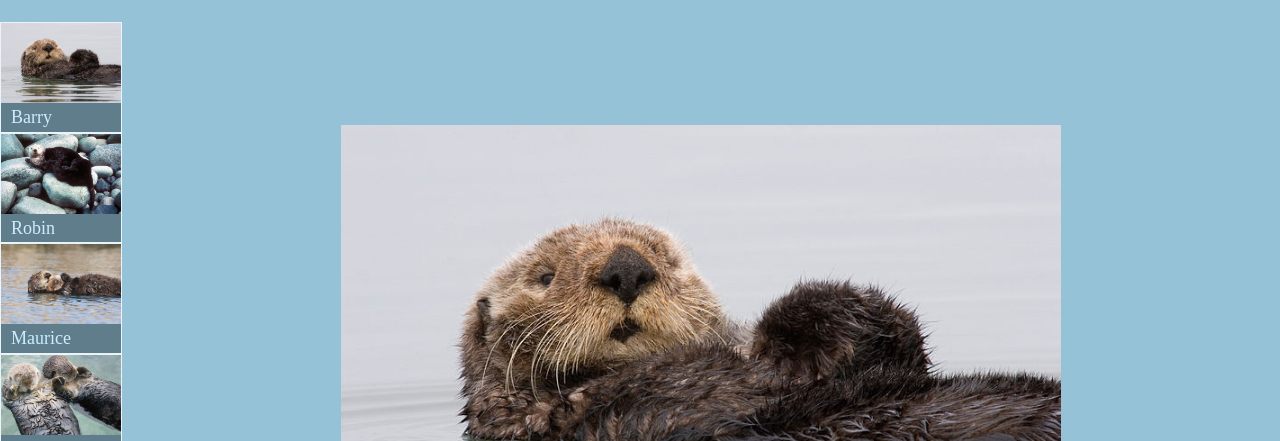
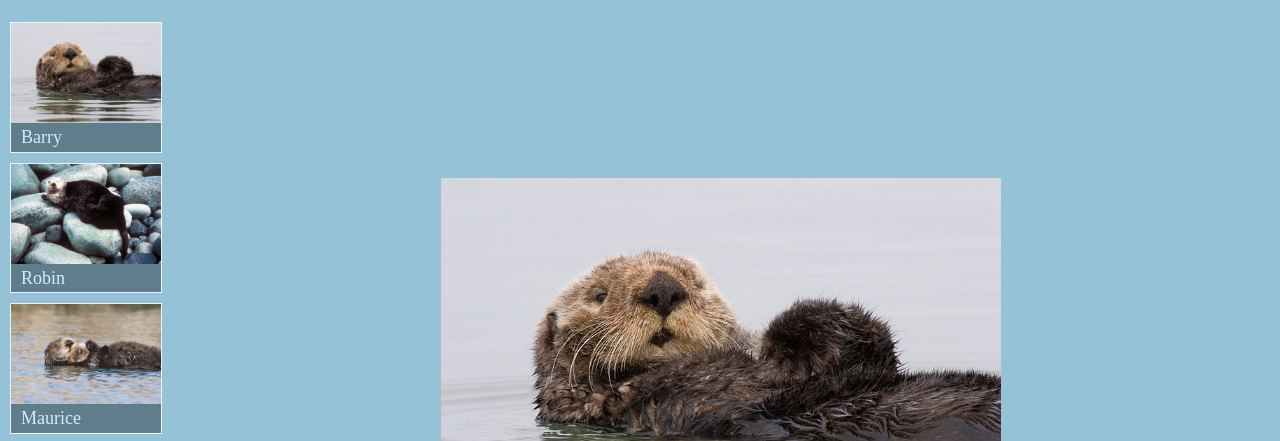
Before and after one commit to chalypeng/front-end-dev-book-bnr, a plain HTML site: page ottergram/index.html in a window 1280 px wide. Shown: the part 80-521 px from the top of the page. Drawn offline with nearby package versions, Linux system fonts and the light colour scheme.

Commit message:
finished the Chapter 5

```diff
--- a/ottergram/stylesheets/styles.css
+++ b/ottergram/stylesheets/styles.css
@@ -122,6 +122,7 @@ a[href="#"] {
     .main-content {
         flex-direction: row;
         overflow: hidden;
+        margin-left: 20px;
     }
 
     .thumbnail-list {
@@ -129,4 +130,42 @@ a[href="#"] {
         order: 0;
     }
 
+    .thumbnail-item {
+        max-width: 260px;
+    }
+
+    .thumbnail-item + .thumbnail-item {
+        margin-top: 20px;
+    }
 }
+
+/* Chapter 5 Bronze Challenge:  Portrail*/
+@media all and (orientation: portrait) {
+    /* Some styles to do there if portrait*/
+}
+
+@media all and (orientation: landscape) {
+    .main-content {
+        flex-direction: row;
+        overflow: hidden;
+        margin-left: 10px;
+    }
+
+    .detail-image {
+        width: 70%;
+    }
+
+    .thumbnail-list {
+        flex-direction: column;
+        order: 0;
+    }
+
+    .thumbnail-item {
+        max-width: 150px;
+    }
+
+    .thumbnail-item + .thumbnail-item {
+        margin-top: 10px;
+    }
+
+}
```
